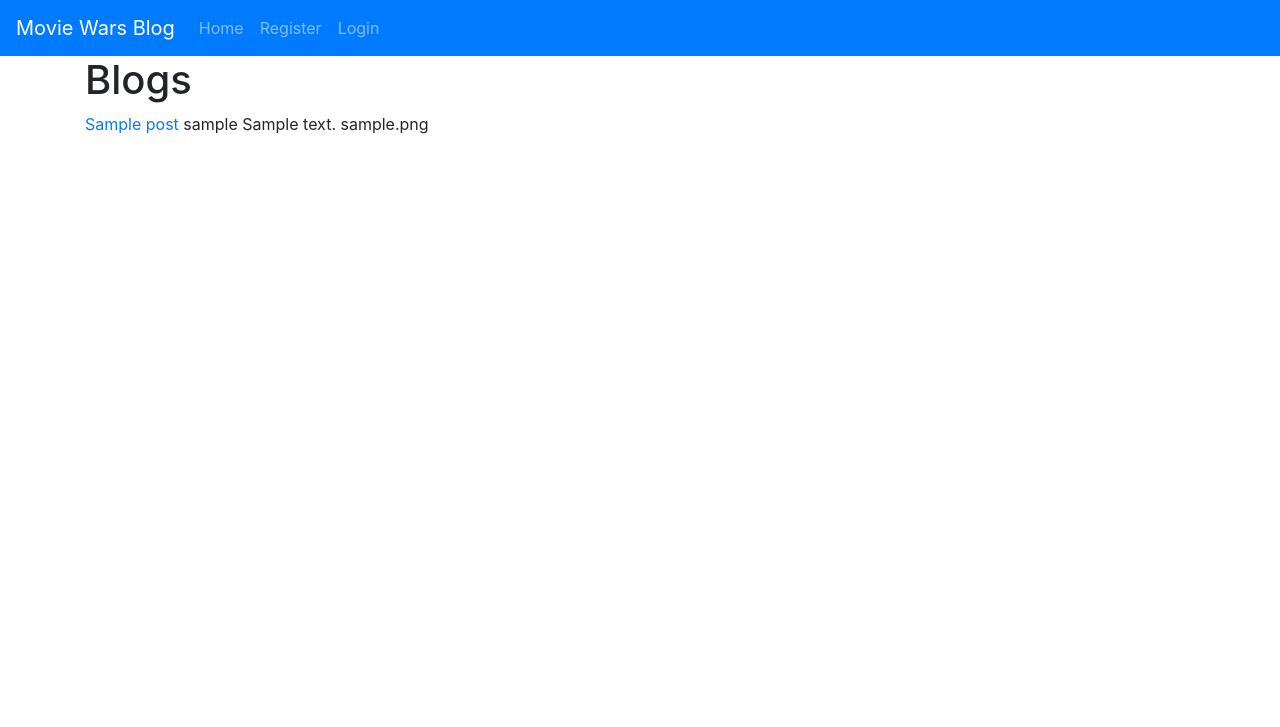
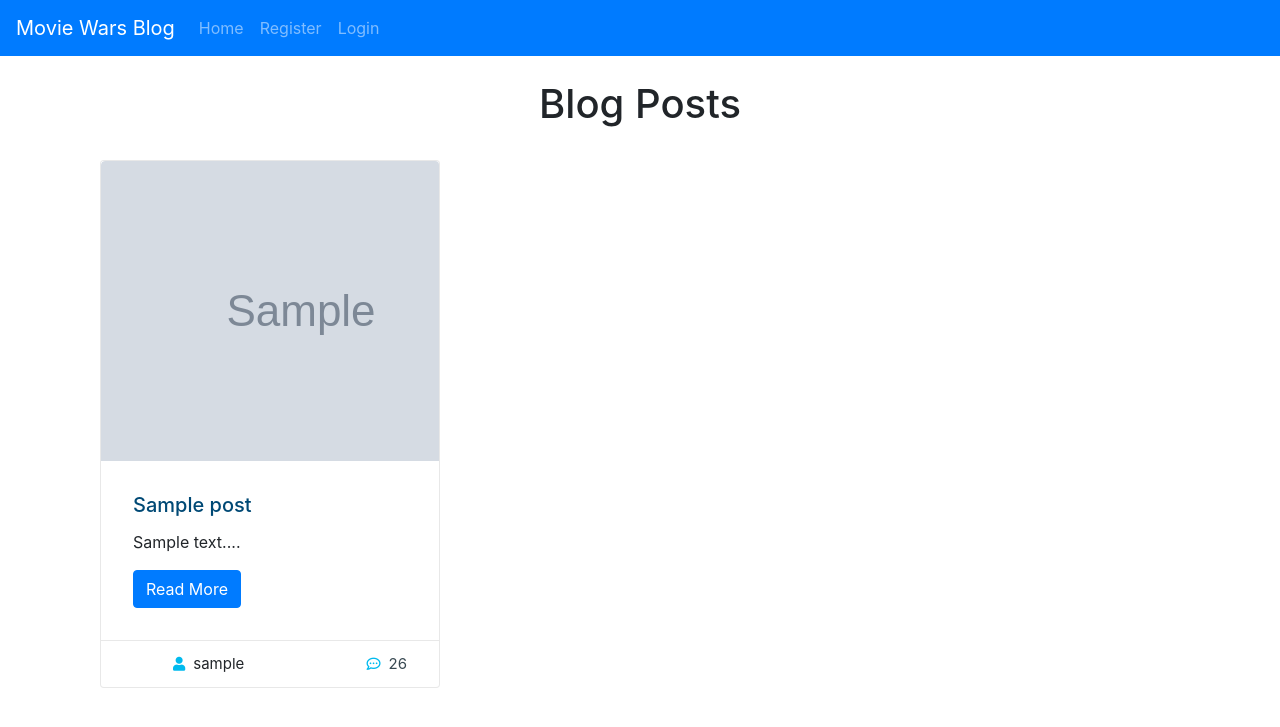
Before and after one commit to ConorBevan/MovieWarsBlog, a Django app: page / in a window 1280 px wide. Shown: the top 727 px of the page. Run offline with Django 3.2, Linux system fonts and the light colour scheme; tables that the repository leaves empty hold one stand-in row (values such as "Sample post"); grey boxes marked "Sample" are stand-in pictures; some libraries are stand-ins or nearby versions.

Commit message:
added some html and css styling to my blog post homepage to have better layout

```diff
--- /dev/null
+++ b/static/css/style.css
@@ -0,0 +1,83 @@
+.card-style2 {
+    position: relative;
+    display: flex;
+    transition: all 300ms ease;
+    border: 1px solid rgba(0, 0, 0, 0.09);
+    padding: 0;
+    height: 100%;
+}
+.card-style2 .card-img {
+    position: relative;
+    display: block;
+    background: #ffffff;
+    overflow: hidden;
+    border-radius: 0.25rem;
+    border-bottom-right-radius: 0;
+    border-bottom-left-radius: 0;
+}
+.card-style2 .card-img img {
+    transition: all 0.3s linear 0s;
+}
+.card-style2:hover .card-img img {
+    transform: scale(1.05);
+}
+.card-style2 .date {
+    position: absolute;
+    right: 30px;
+    top: 30px;
+    z-index: 1;
+    color: #16bae1;
+    overflow: hidden;
+    padding-bottom: 10px;
+    line-height: 24px;
+    text-align: center;
+    border: 2px solid #ededed;
+    display: inline-block;
+    background-color: #ffffff;
+    text-transform: uppercase;
+    border-radius: 0.25rem;
+}
+
+.card-style2 .card-body {
+    position: relative;
+    display: block;
+    background: #ffffff;
+    padding: 2rem;
+}
+.card-style2 .card-body h3 {
+    margin-bottom: 0.8rem;
+}
+.card-style2 .card-body h3 a {
+    color: #004975;
+}
+.card-style2 .card-body h3 a:hover {
+    color: #00baee;
+}
+.card-style2 .card-footer {
+    border-top: 1px solid rgba(0, 0, 0, 0.09);
+    background: transparent;
+    padding-right: 2rem;
+    padding-left: 2rem;
+    -ms-flex-align: end;
+    align-items: flex-end;
+}
+.card-style2 .card-footer ul {
+    display: flex;
+    justify-content: space-between;
+    list-style: none;
+    margin-bottom: 0;
+}
+.card-style2 .card-footer ul li {
+    font-size: 15px;
+}
+.card-style2 .card-footer ul li a {
+    color: #394952;
+}
+.card-style2 .card-footer ul li a:hover {
+    color: #00baee;
+}
+.card-style2 .card-footer ul li i {
+    color: #00baee;
+    font-size: 14px;
+    margin-right: 8px;
+}
--- a/templates/add_post.html
+++ b/templates/add_post.html
@@ -10,7 +10,7 @@
         <form method="POST">
             {% csrf_token %}
             {{ form.as_p }}
-            <button class="btn btn-success">Submit</button>
+            <button class="btn btn-success">Add</button>
         </form>
     </div>
 {% endif %}
--- a/templates/base.html
+++ b/templates/base.html
@@ -9,6 +9,8 @@
     <meta name="viewport" content="width=device-width, initial-scale=1, shrink-to-fit=no">
     <!-- Bootstrap CSS -->
     <link rel="stylesheet" href="https://cdn.jsdelivr.net/npm/bootstrap@4.0.0/dist/css/bootstrap.min.css" integrity="sha384-Gn5384xqQ1aoWXA+058RXPxPg6fy4IWvTNh0E263XmFcJlSAwiGgFAW/dAiS6JXm" crossorigin="anonymous">
+    <link rel="stylesheet" href="https://cdnjs.cloudflare.com/ajax/libs/font-awesome/5.13.1/css/all.min.css" integrity="sha256-2XFplPlrFClt0bIdPgpz8H7ojnk10H69xRqd9+uTShA=" crossorigin="anonymous" />
+    <link rel="stylesheet" href="../static/css/style.css">
     <title>{% block title %}MovieWarsBlog{% endblock %}</title>
 </head>
 <body>
--- a/templates/home.html
+++ b/templates/home.html
@@ -3,14 +3,34 @@
 
 {% block content %}
 
-<h1>Blogs</h1>
+    <section>
+        <div class="container">
+            <div class="text-center">
+                <h1 class="p-4 text-black">Blog Posts</h1>
+            </div>
+            <div class="row">
+                {% for post in object_list %}
+                <div class="col-lg-4 col-md-6 mb-2-6">
+                    <article class="card card-style2">
+                        <div class="card-img">
+                            <img class="rounded-top" src="{{ post.featured_image }}" alt="...">
+                        </div>
+                        <div class="card-body">
+                            <h3 class="h5"><a href="{% url 'blog-detail' post.pk %}">{{ post.title }}</a></h3>
+                            <p class="display-30">{{ post.content|slice:":150" }}...</p>
+                            <a href="{% url 'blog-detail' post.pk %}" class="read-more btn btn-primary">Read More</a>
+                        </div>
+                        <div class="card-footer">
+                            <ul>
+                                <li><i class="fas fa-user"></i>{{ post.author }}</li>
+                                <li><a href="{% url 'blog-detail' post.pk %}"><i class="far fa-comment-dots"></i><span>26</span></a></li>
+                            </ul>
+                        </div>
+                    </article>
+                </div>
+                {% endfor %}
+            </div>
+        </div>
+    </section>
 
-{% for post in object_list %}
-    <a href="{% url 'blog-detail' post.pk %}">{{ post.title }}</a>
-    {{ post.author }}
-    {{ post.content }}
-    {{ post.featured_image }}
-{% endfor %}
-
-
-{% endblock%}
+{% endblock %}
```
